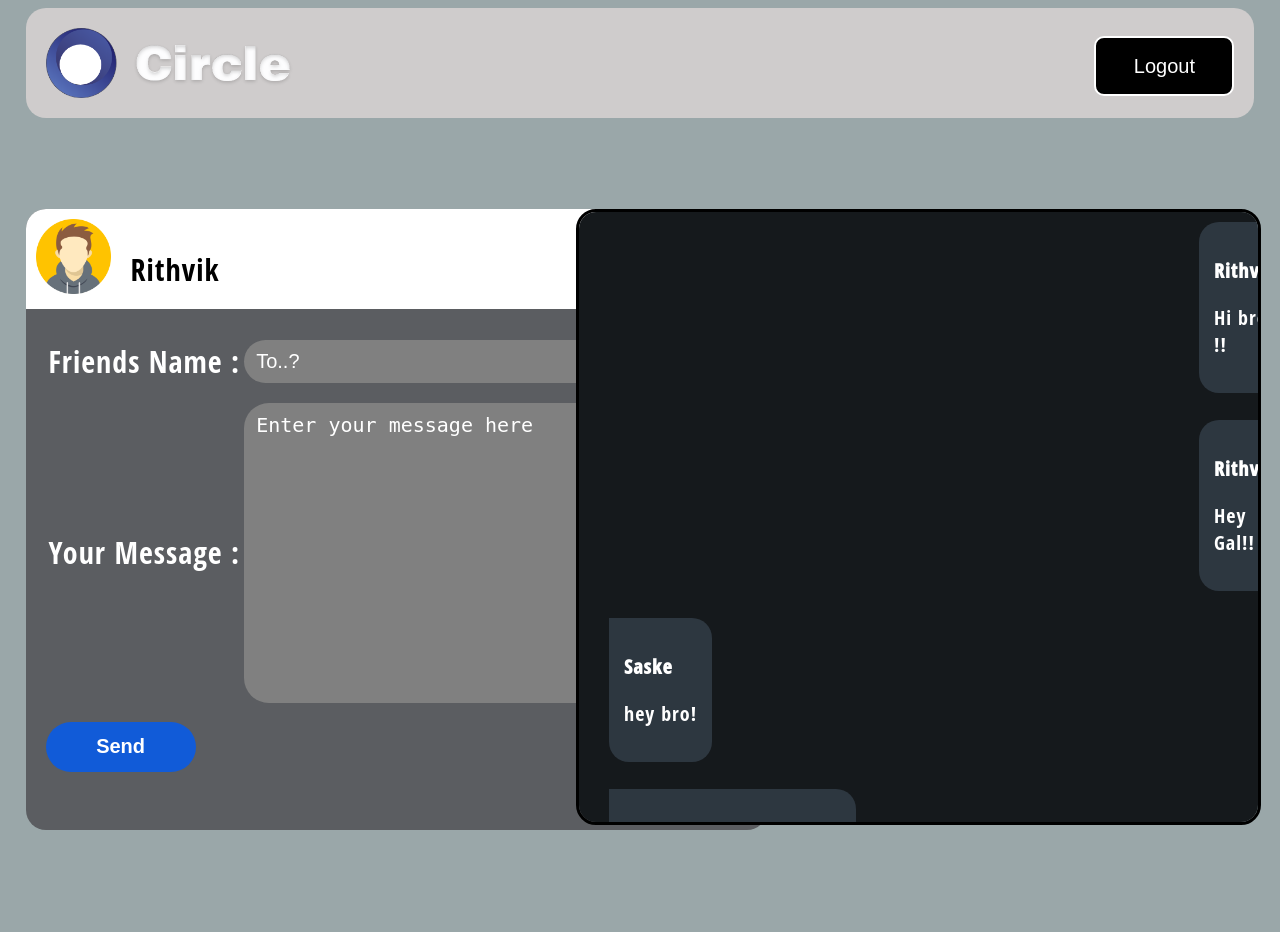
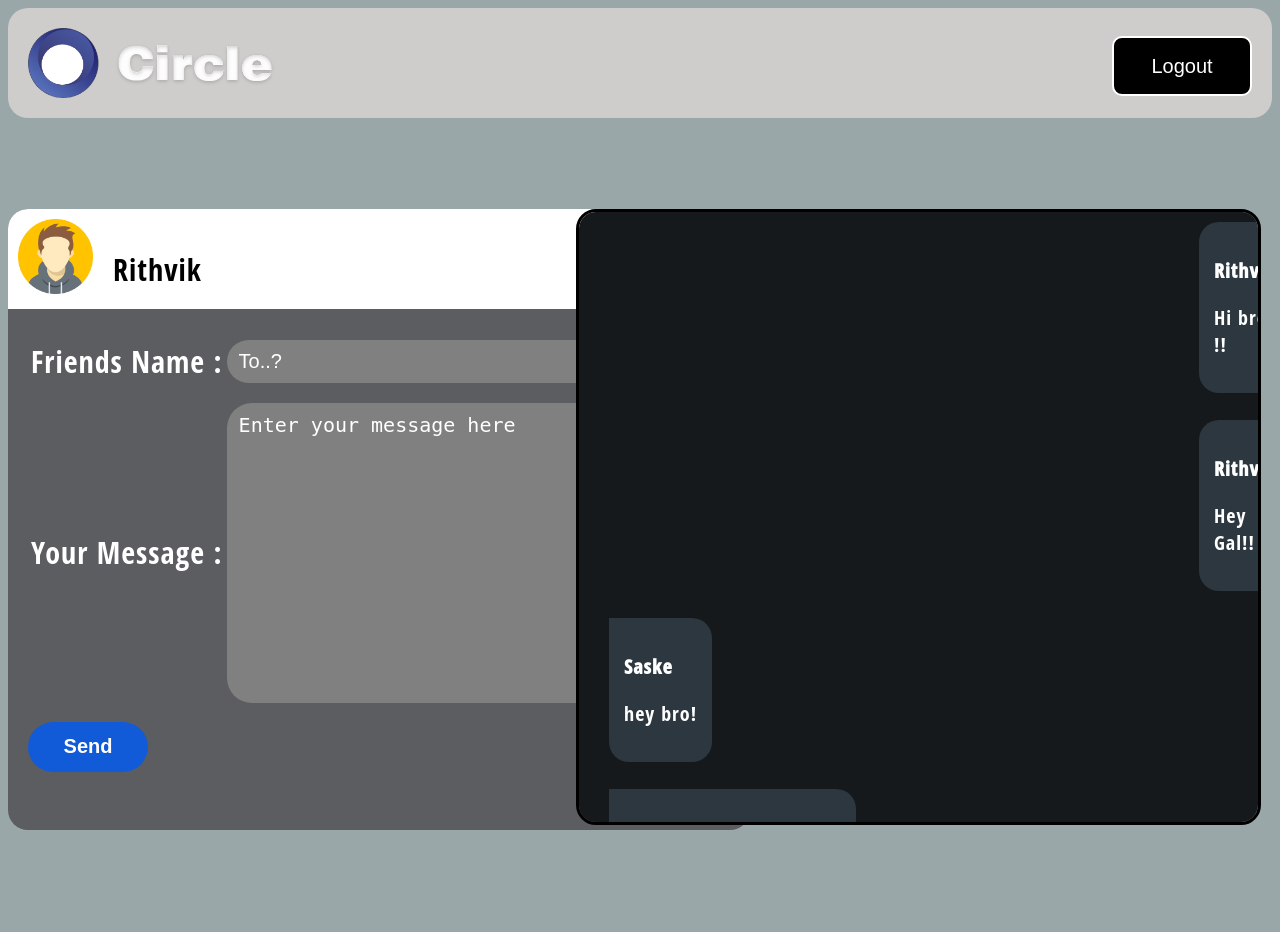
Before and after one commit to ThugNinja4708/ChatSite, a PHP site: page /home.php in a window 1280 px wide. Shown: the top 932 px of the page. Run offline with PHP 8.4, Linux system fonts and the light colour scheme; a user stored in the database is signed in; data comes from the database, SQL or seed files in the repository; some libraries are stand-ins or nearby versions.

Commit message:
optimize
removed css from html
and added a feature
by clicking the chat the name will appear in Fname field

```diff
--- /dev/null
+++ b/JavaScript.js
@@ -0,0 +1,5 @@
+
+function Copy(id){
+var a = document.getElementById(id).innerHTML;
+document.getElementById("Fname").value = a;
+}
--- a/home.php
+++ b/home.php
@@ -30,10 +30,10 @@
 
 </head>
 
-<body>
+<body style="background-color:#9AA7A9;">
 
   <header class="header">
-    <ul style="display: flex;justify-content:space-between;">
+    <ul>
       <li><a href="home.php"><img src="logo.png" width="250px" height="70px"></a></li>
       <li><button onclick="document.location='logout.php'" class="logoutButton"> Logout</button></li>
     </ul>
@@ -52,15 +52,15 @@
         <table>
           <tr>
             <td><label>Friends Name :</label></td>
-            <td><input type="text" name="Fname"id="Fname" placeholder="To..?" style="border-radius:25px; width: 500px;background-color:gray"><i class="fas fa-search"></i></td>
+            <td><input type="text" name="Fname" id="Fname" placeholder="To..?" class="temp"><i class="fas fa-search"></i></td>
           </tr>
 
           <tr>
             <td><label>Your Message : </label></td>
-            <td><textarea name="msg" id="msg" style="border-radius:25px; width: 500px; height: 300px; background-color:gray;" placeholder="Enter your message here"></textarea></td>
+            <td><textarea name="msg" id="msg" class="temp" style="height: 300px;" placeholder="Enter your message here"></textarea></td>
           </tr>
         </table>
-        <button type="submit" name="send" style="border-radius:25px;width:150px; height:50px;font-weight:bold;">Send</button>
+        <button type="submit" name="send" class="buttonSend">Send</button>
       </form>
     </div>
   </div>
--- a/index.html
+++ b/index.html
@@ -12,7 +12,6 @@
     </header>
 
     <form method="POST" action="verify.php">
-
 
       <table class="Center">
         <tr>
--- a/load.php
+++ b/load.php
@@ -12,7 +12,8 @@
                                                             //retrives the messages which where sent to him
             $res = mysqli_query($conn,$sql);
             $resultCheck = mysqli_num_rows($res);
-            echo'<link rel="stylesheet" href="style.css" type="text/css">';
+            echo '<link rel="stylesheet" href="style.css" type="text/css">
+            <script src="JavaScript.js"></script>';
             if($resultCheck > 0){
                 while($row = mysqli_fetch_assoc($res)){
                   $sql2= "SELECT Name FROM userdetails WHERE (ID ='$row[SenderID]') ;";
@@ -20,16 +21,16 @@
                   $res2 = mysqli_query($conn,$sql2);
                   $row2 = mysqli_fetch_assoc($res2);
                   if($row['SenderID'] == $ID){
-                    echo'   <div class="container">
-                              <div class="inner-container2">
-                                <p style="font-weight: 1000;"> '.ucfirst($row2['Name']). '</p>
+                    echo '   <div class="container">
+                              <div class="inner-container2" onclick=' . 'Copy("sender")>
+                                <p style="font-weight: 1000;" id = "sender" >'.ucfirst($row2['Name']). '</p>
                                 <p>'." $row[Messages]".' </p>
                             </div> </div><br>';
                   }
                   else{
-                    echo'<div class="container">
-                          <div class="inner-container1">
-                            <p style="font-weight: 1000;"> '.ucfirst($row2['Name']). '</p>
+                    echo '<div class="container">
+                          <div class="inner-container1" onclick=' . 'Copy("reciver")>
+                            <p style="font-weight: 1000;" id = "reciver" > '.ucfirst($row2['Name']). '</p>
                             <p>'." $row[Messages]".' </p>
                          </div> </div><br>';
                 }
--- a/style.css
+++ b/style.css
@@ -6,17 +6,18 @@
   letter-spacing: 1px;
   font-family: 'Open Sans Condensed', sans-serif;
   font-size: 30px;
-  margin-left: 2%;
-  margin-right: 2%;
-  background-color:#9AA7A9;
+
 
 }
 .header{
   padding: 20px;
   background-color: #cfcccc;
-  border: 5px solid none;
   border-radius: 20px;
   height: 70px;
+}
+.header ul{
+  display: flex;
+  justify-content:space-between;
 }
 .everything{ /* used in index.html */
   background-color:  #9e9b9b;
@@ -169,3 +170,15 @@
   display: flex;
   justify-content: center;
 }
+.temp{
+  border-radius:25px;
+  width: 500px;
+  background-color:gray;
+  color:white;
+}
+.buttonSend{
+  border-radius:25px;
+  width:150px;
+  height:50px;
+  font-weight:bold;
+}
```
Also changed, not shown: registration.html (+6 -3 lines), teest.html (+2 -20 lines).
